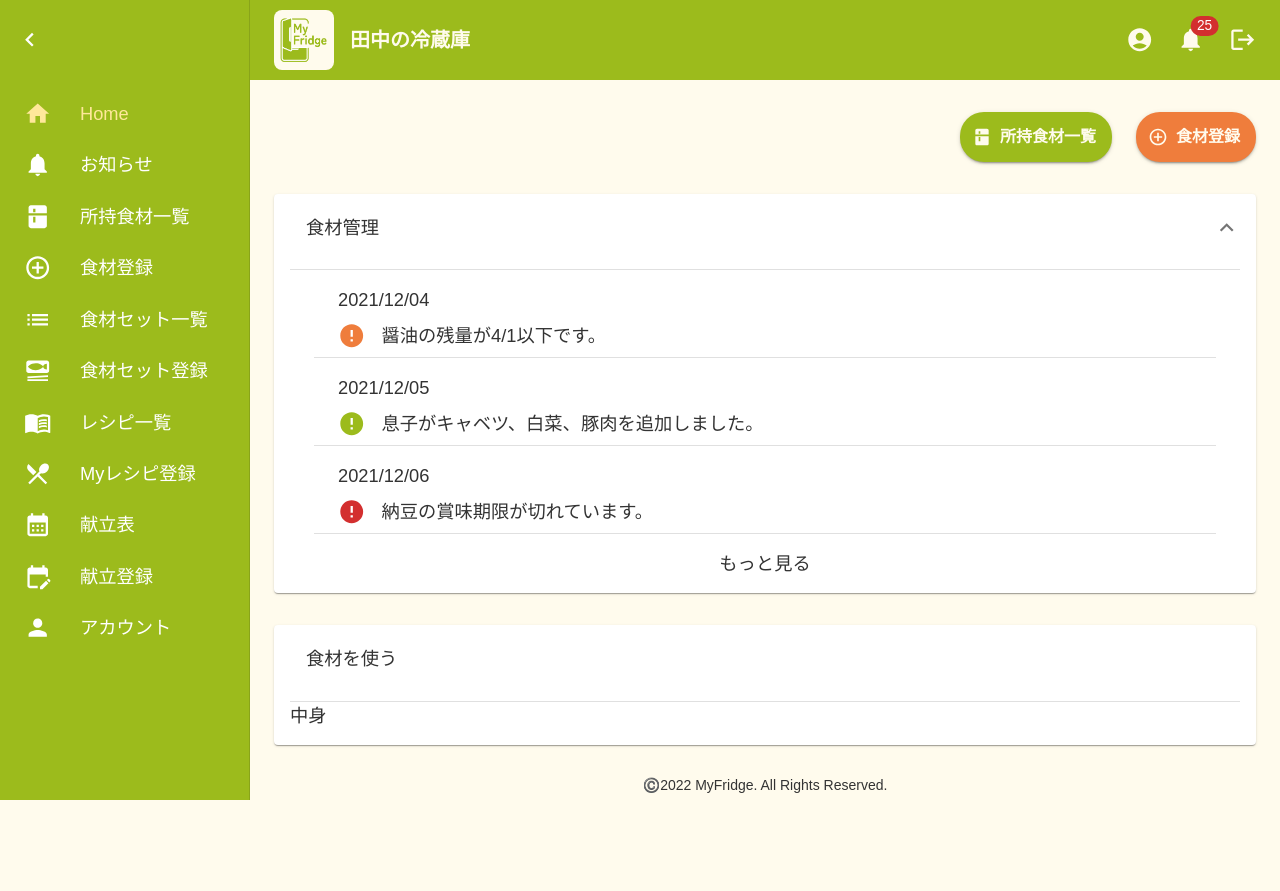
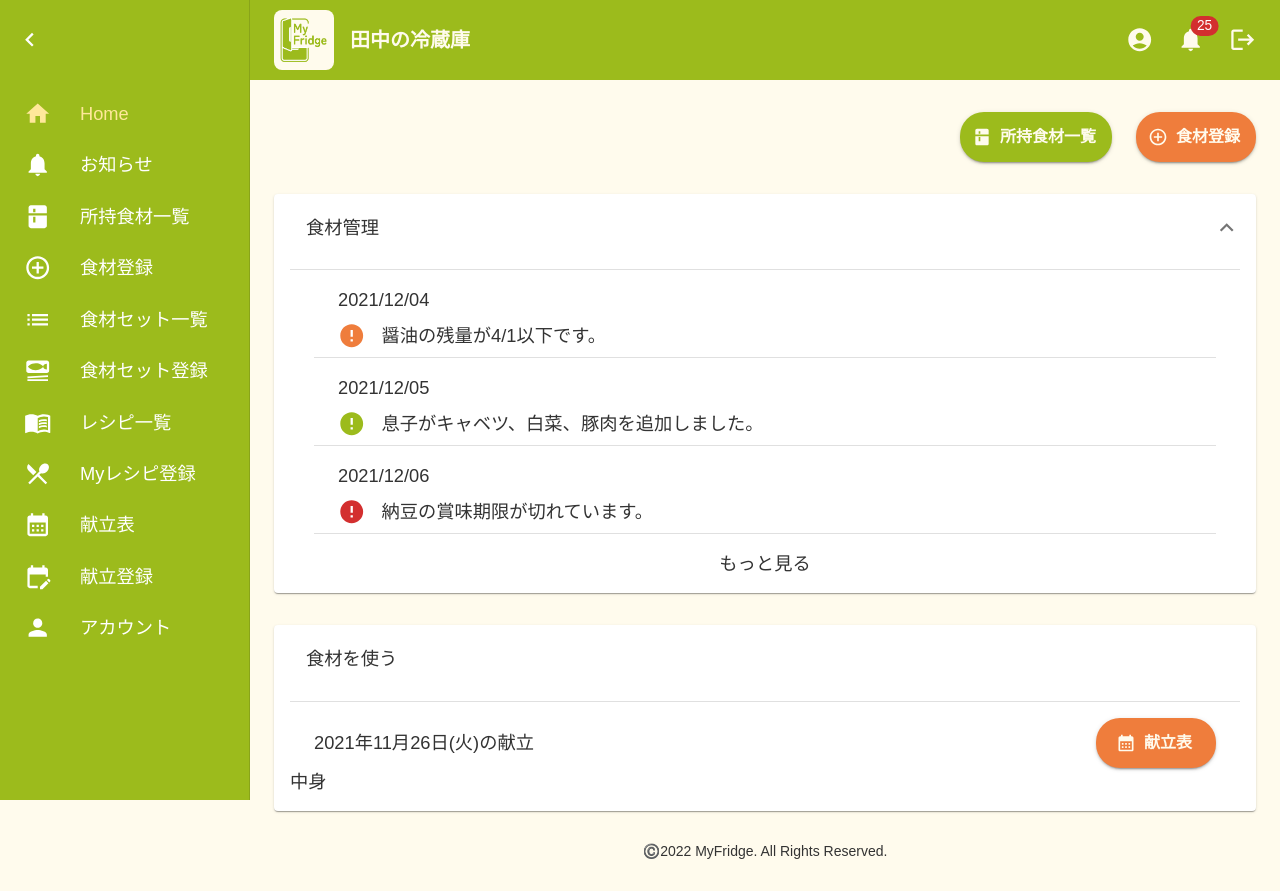
Before and after one commit to masaokaka/my-fridge-frontend, a React (Vite) app in the folder src/: page / in a window 1280 px wide. Before the commit the page ends 825 px from the top, so only its background shows below. Built offline with nearby package versions, Linux system fonts and the light colour scheme; a web font is replaced by a local one.

Commit message:
update:食材を使うのタイトル部分の作成

```diff
--- a/src/src/components/pages/Home/FoodHandling/presenter.tsx
+++ b/src/src/components/pages/Home/FoodHandling/presenter.tsx
@@ -6,6 +6,8 @@ import {
   Divider,
   Typography,
 } from '@mui/material';
+import { CalendarMonth } from '@mui/icons-material';
+import { CustomButton } from '../../../uiParts/CustomButton';
 
 /**
  * 食材管理リスト
@@ -20,6 +22,25 @@ const FoodHandlingPresenter = () => (
       </AccordionSummary>
       <AccordionDetails>
         <Divider />
+        <Box
+          marginTop={2}
+          paddingLeft={3}
+          paddingRight={3}
+          style={{
+            display: 'flex',
+            alignItems: 'center',
+            justifyContent: 'space-between',
+          }}
+        >
+          <Typography>2021年11月26日(火)の献立</Typography>
+          <CustomButton
+            startIcon={<CalendarMonth />}
+            variant="contained"
+            onClick={() => console.log('献立表へ遷移する')} // TODO: 押下時処理の実装
+          >
+            献立表
+          </CustomButton>
+        </Box>
         中身
       </AccordionDetails>
     </Accordion>
```
